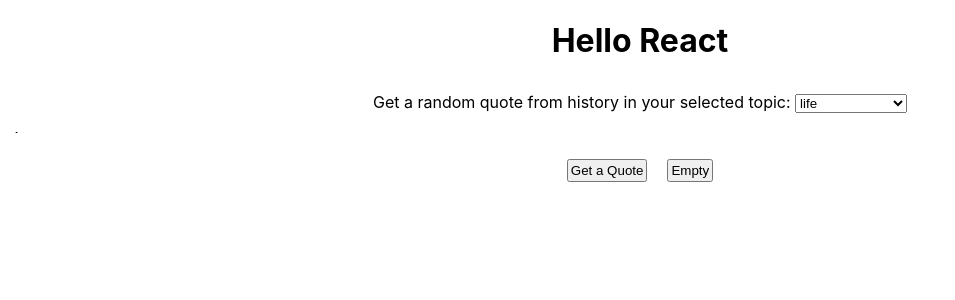
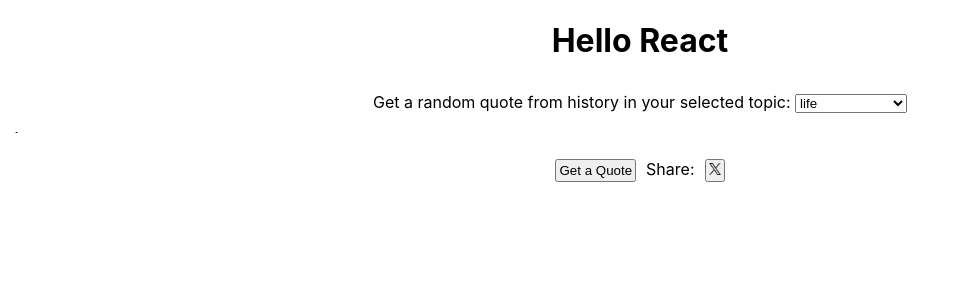
Before and after one commit to Gabriel-QnS/fcc-api-quotes, a React (Create React App) app: page / in a window 1280 px wide. Shown: the top 300 px of the page, without its empty margins (0-955 px from the left). Built offline with nearby package versions, Linux system fonts and the light colour scheme; the HTML template or start-up script is replaced by a standard one.

Commit message:
removed most animations from the quote-box, it looked clunky, maybe will implement later

```diff
--- a/src/quotes.css
+++ b/src/quotes.css
@@ -6,14 +6,14 @@
 button{
     padding: 2px;
     margin: 10px;
+
 }
 
 div#text{
-    border: 2px white;
+    border: 2px black;
     border-style: dashed;
     padding: 5px;
     margin: 10px 0;
-    transition: 1s all ease-in-out;
     width: 0;
     height: 0;
     overflow: hidden;
@@ -22,16 +22,15 @@ div#text{
 }
 
 div#text.filled{
-    border: 2px white;
+    border: 2px black;
     border-style: dashed;
     padding: 5px;
-    margin: 10px 0;
-    transition: 1s all ease-in-out;
+    margin: 10px auto;
     width: fit-content;
     height: fit-content;
     overflow: hidden;
-    border: 5px dashed white;
-    color: white;
+    border: 5px dashed black;
+    color: black;
     font-family: 'Trebuchet MS', 'Lucida Sans Unicode', 'Lucida Grande', 'Lucida Sans', Arial, Verdana, Geneva, Tahoma, sans-serif;
     font-style: italic;
     font-size: 0.9em;
@@ -47,3 +46,8 @@ div#author{
 h1#title{
     font-family: 'Franklin Gothic Medium', 'Arial Narrow', Arial, sans-serif;
 }
+
+#twitter-icon{
+    max-height: 12px;
+    color: red;
+}
--- a/src/quotes.js
+++ b/src/quotes.js
@@ -1,5 +1,6 @@
 'use client';
 import { useState, useEffect } from "react";
+import icon from "./twitter.png"
 
 function OptionSelection(props){//child
   const [category, setCategory] = useState('life');
@@ -26,12 +27,16 @@ const [header, setHeader] = useState('');
 const [author, setAuthor] = useState('');
 const [extra, setExtra] = useState('');
 const [category, setCategory] = useState('life') // default
+const [loaded,setLoaded] = useState(false);
+
+
 
 async function quoteCall(category){
     const apiKey = 'AaqLgv88Gb+HBi1ZCCXSqQ==DszVMAXwqrIlRHp6';
     const apiUrl = `https://api.api-ninjas.com/v1/quotes?category=${category}`;
 
     console.log('API URL USED: ',apiUrl)
+
 
     try {
         const response = await fetch(apiUrl, {
@@ -64,21 +69,16 @@ async function quoteCall(category){
         quoteCall(category);
       };
 
-      function checkState(){
-        console.log(category)
-      }
-
-      function emptyQuote(){
-
-      }
 
     return (
     <main id="quote-box" >
         <div id="category" category="life">Get a random quote from history in your selected topic: <OptionSelection handler={setCategory} /></div>
         <div id="text" className={`quote ${header? "filled" : ""}`}>{header? header : 'Your quote will show up here'}</div>
         <div id="author" className="author">{author}</div>
-        <button onClick={handleCall}>Get a Quote</button>
-        <button onClick={emptyQuote}>Empty</button>
+        <button id="new-quote" onClick={handleCall}>Get a Quote</button>
+        {/* <button onClick={emptyQuote}>Empty</button> */}
+        <span>Share:</span>
+        <button id="tweet-quote"><i><img id="twitter-icon" src={icon} alt="X-Twitter Icon" /></i></button>
     </main>
 )
 
```
Also changed, not shown: src/twitter.png (added), 1 other file (tests, documents, lock files or other folders).
